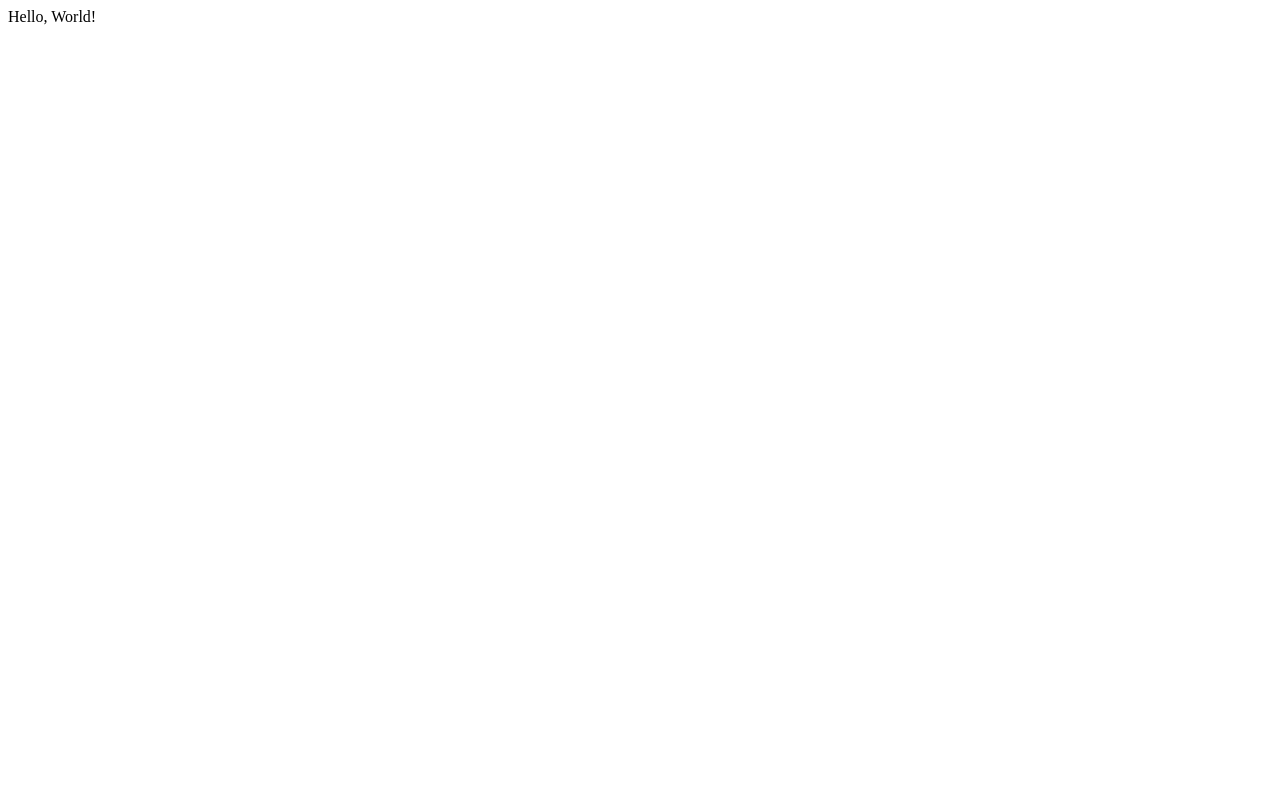
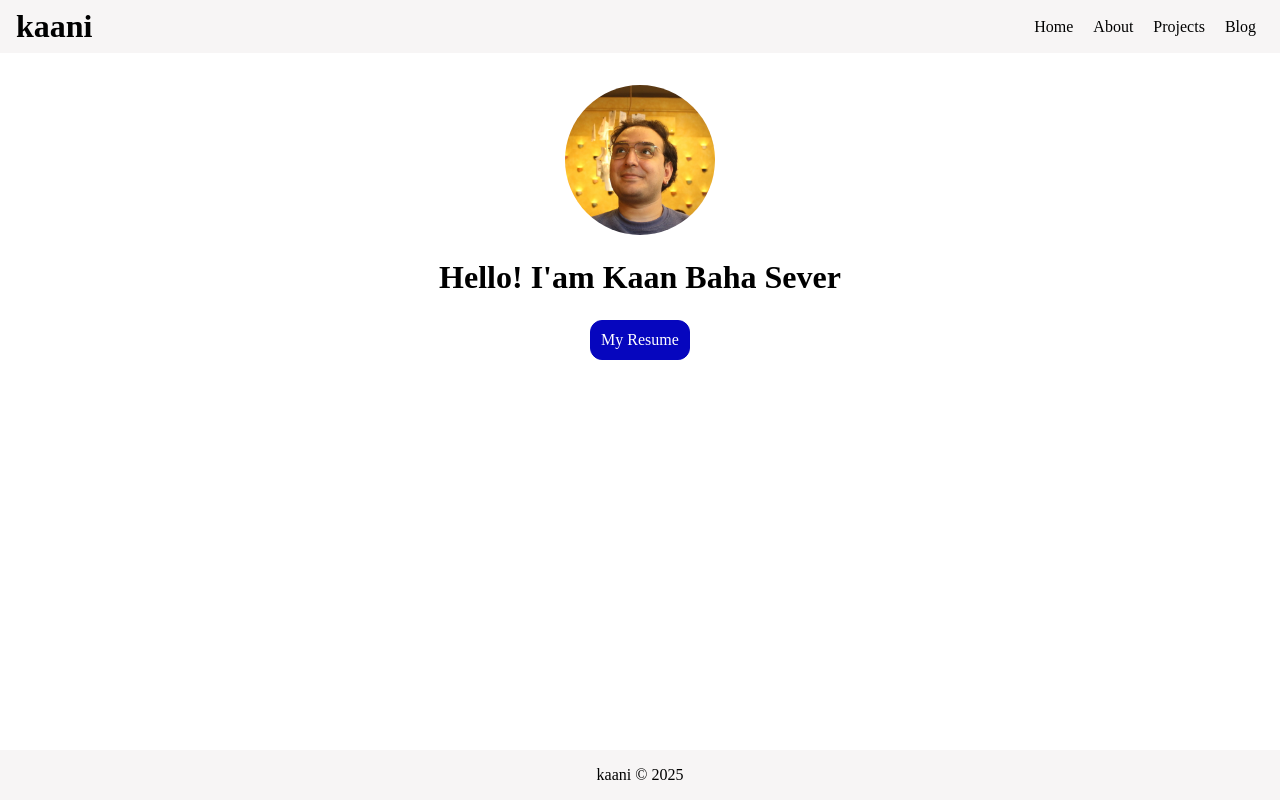
Before and after one commit to KaanBahaSever/portfolio, a Flask app: page / in a window 1280 px wide. Before the commit the page is almost empty. Run offline with Flask 3, Linux system fonts and the light colour scheme.

Commit message:
update portfolio routes and templates for welcome page; modify CSS styles for improved layout and aesthetics

```diff
--- a/kaan/portfolio/routes.py
+++ b/kaan/portfolio/routes.py
@@ -9,4 +9,4 @@ portfolio_bp = Blueprint('portfolio_bp', __name__)
 
 @portfolio_bp.route('/')
 def hello_world():
-    return 'Hello, World!'
+    return render_template('welcome.html')
--- a/kaan/static/main.css
+++ b/kaan/static/main.css
@@ -3,18 +3,18 @@ body {
     margin: 0;
 }
 
-h1{
+h1 {
     margin: 0;
 }
 
 header {
-    background: red;
+    background: #ece9e970;
     padding: .5rem 1rem;
 }
 
 footer {
     min-height: 50px;
-    background: PapayaWhip;
+    background: #ece9e970;
     text-align: center;
 }
 
@@ -48,28 +48,29 @@ a {
 nav a {
     padding: .5rem;
     border-radius: 12px;
-    background-color: aliceblue;
 }
 
 nav a:hover {
-    background-color: aquamarine;
+    background-color: rgba(183, 183, 183, 0.501);
 }
 
-.avatar{
+.avatar {
     border-radius: 50%;
     width: 150px;
     height: 150px;
 }
 
-.landing{
+.landing {
     display: flex;
     flex-direction: column;
     justify-content: center;
     align-items: center;
     height: max-content;
+    gap: 1.5rem;
+    margin-top: 2rem;
 }
 
-.download-cv{
+.download-cv {
     background-color: rgb(6, 6, 190);
     color: white;
     border: 1px solid rgb(6, 6, 190);
@@ -78,6 +79,17 @@ nav a:hover {
     cursor: pointer;
 }
 
-.download-cv:hover{
+.download-cv:hover {
     background-color: rgba(6, 6, 190, 0.797);
 }
+
+.buttons {
+    display: flex;
+    justify-content: center;
+    align-items: center;
+    gap: 10px;
+}
+
+.buttons a{
+    width: auto;
+}
--- a/kaan/templates/welcome.html
+++ b/kaan/templates/welcome.html
@@ -18,7 +18,7 @@
                 <a href="#">Home</a>
                 <a href="#">About</a>
                 <a href="#">Projects</a>
-                <a href="#">Contact</a>
+                <a href="#">Blog</a>
             </nav>
         </div>
     </header>
@@ -28,8 +28,9 @@
             <img class="avatar" src="static/profile.png" alt="kaan">
             <h1>Hello! I'am Kaan Baha Sever</h1>
             <div class="buttons">
-                <a href="" class="my-github"></a>
-                <button class="download-cv">My Resume</button>
+                <a class="my-github" href="https://github.com/KaanBahaSever" target="_blank"><img src="static/github.svg"></a>
+                <a class="download-cv" href="static/kaan_resume.pdf" target="_blank" >My Resume</a>
+                <a><img src=""></a>
             </div>
         </div>
         </div>
```
Also changed, not shown: kaan/static/github.svg (added).
